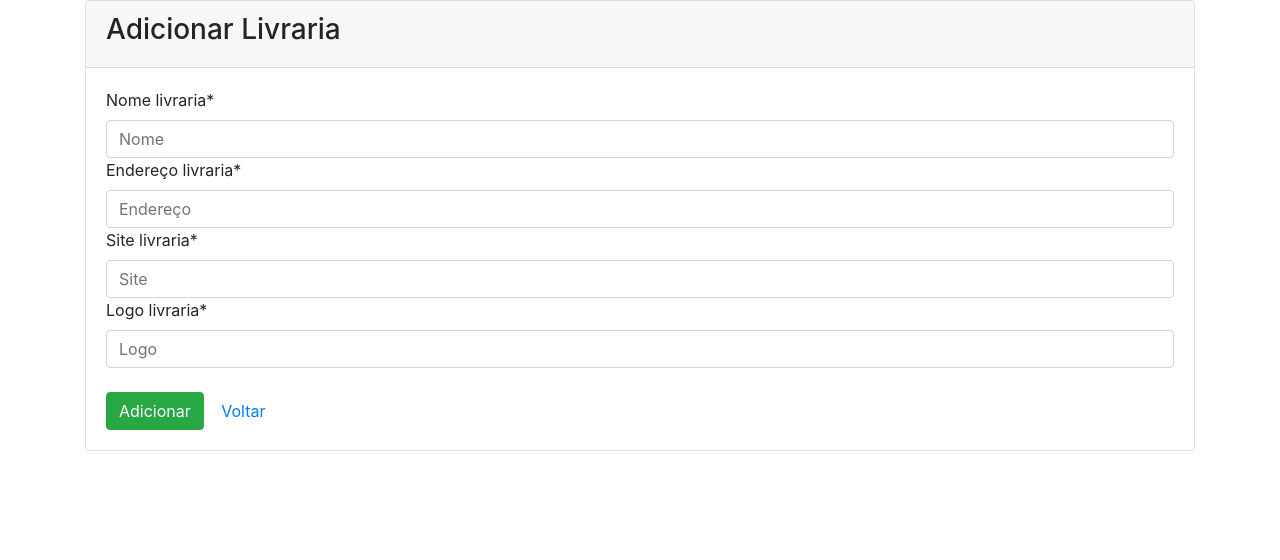
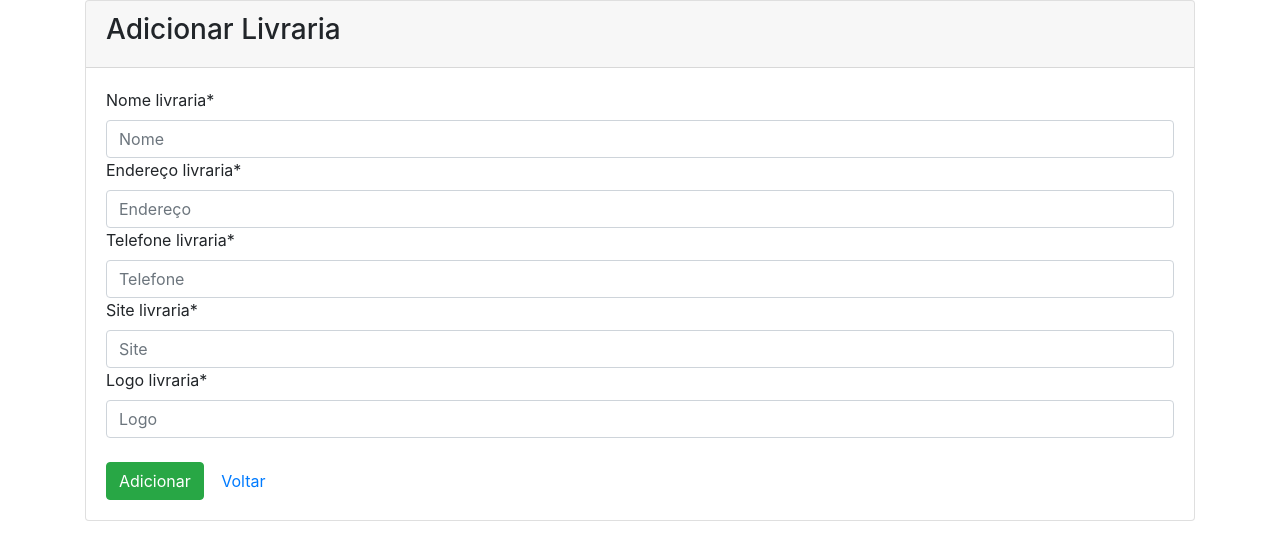
Before and after one commit to bbteodoro/TrabalhoFinal, a PHP site: page /create.php in a window 1280 px wide. Shown: the top 560 px of the page. Run offline with PHP 8.4, Linux system fonts and the light colour scheme.

Commit message:
Telefone adicionado

```diff
--- a/create.php
+++ b/create.php
@@ -31,6 +31,14 @@ if ($_SERVER["REQUEST_METHOD"] == "POST") {
         }
 
 
+        if (!empty($_POST['Telefone'])) {
+            $telefone = $_POST['Telefone'];
+        } else {
+            $telefoneLivrariaErro = 'Por favor digite o telefone da livraria!';
+            $validacao = False;
+        }
+
+
         if (!empty($_POST['Site'])) {
             $site = $_POST['Site'];
         } else {
@@ -58,9 +66,9 @@ if ($_SERVER["REQUEST_METHOD"] == "POST") {
     if ($validacao) {
         $pdo = Banco::conectar();
         $pdo->setAttribute(PDO::ATTR_ERRMODE, PDO::ERRMODE_EXCEPTION);
-        $sql = "INSERT INTO livrarias(Nome, Endereco, Site, Logo) VALUES(?,?,?,?)";
+        $sql = "INSERT INTO livrarias(Nome, Endereco, Telefone, Site, Logo) VALUES(?,?,?,?,?)";
         $q = $pdo->prepare($sql);
-        $q->execute(array($nomeLivraria, $endereco, $site, $logo));
+        $q->execute(array($nomeLivraria, $endereco, $telefone, $site, $logo));
         Banco::desconectar();
         header("Location: index.php");
     }
@@ -109,6 +117,19 @@ if ($_SERVER["REQUEST_METHOD"] == "POST") {
                             <?php endif; ?>
                         </div>
                     </div>
+
+
+                    <div class="control-group <?php echo !empty($telefoneLivrariaErro) ? 'error ' : ''; ?>">
+                        <label class="control-label">Telefone livraria*</label>
+                        <div class="controls">
+                            <input size="100" class="form-control" name="Telefone" type="text" placeholder="Telefone"
+                                   value="<?php echo !empty($telefone) ? $telefone : ''; ?>">
+                            <?php if (!empty($telefoneLivrariaErro)): ?>
+                                <span class="text-danger"><?php echo $telefoneLivrariaErro; ?></span>
+                            <?php endif; ?>
+                        </div>
+                    </div>
+
 
                     <div class="control-group <?php !empty($siteLivrariaErro) ? '$siteLivrariaErro ' : ''; ?>">
                         <label class="control-label">Site livraria*</label>
```
